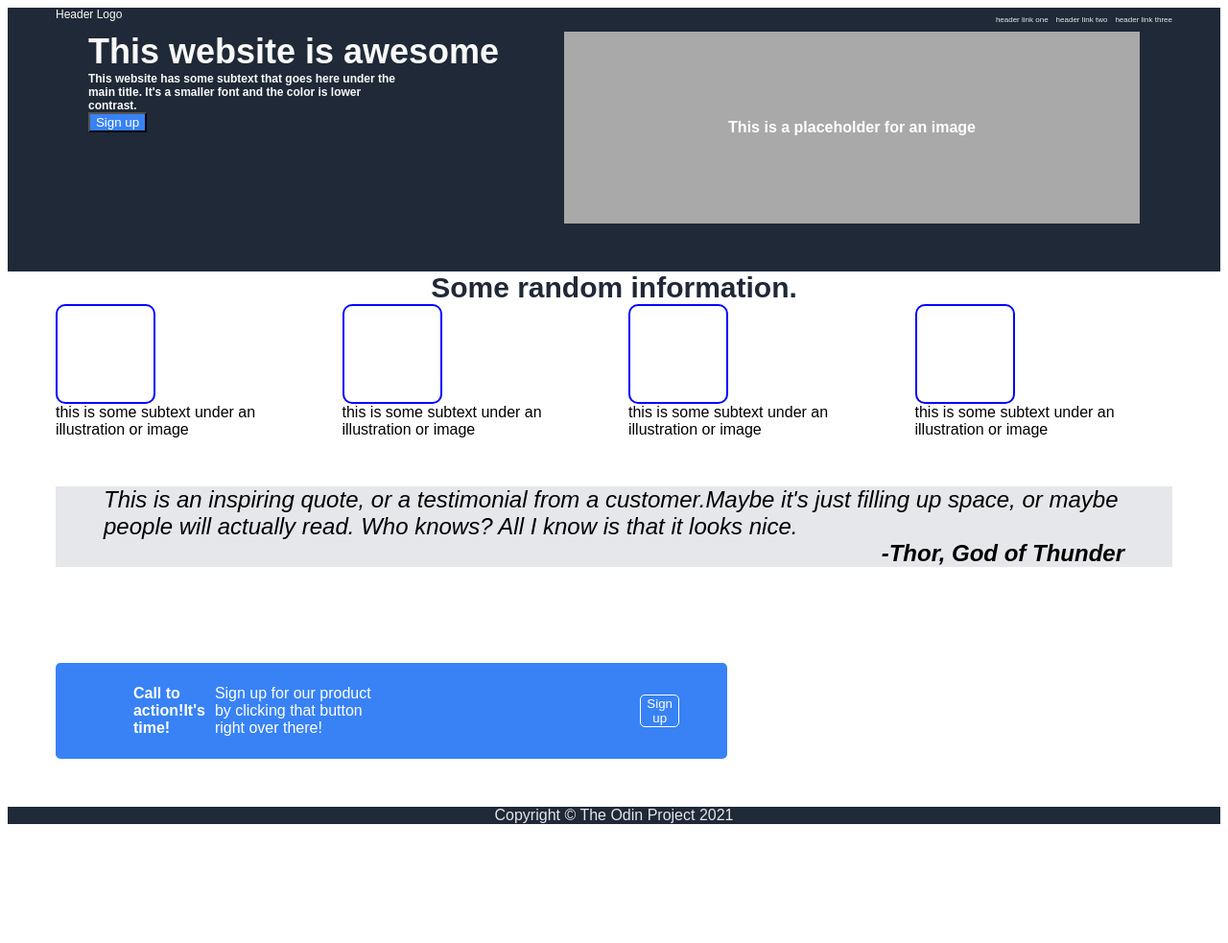
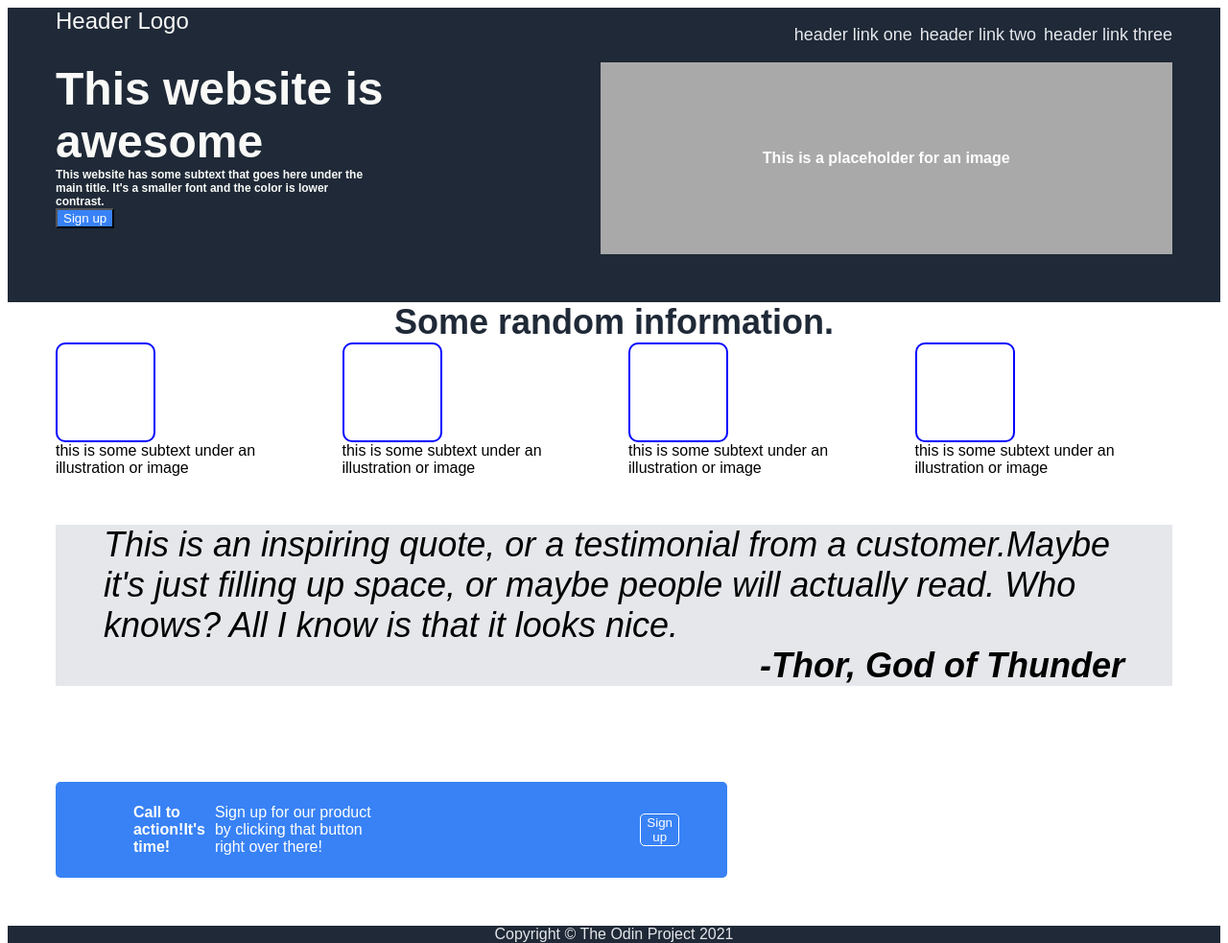
Before and after one commit to mengz02/Landing-Page---Odin-Project-assignment, a plain HTML site: page index.html in a window 1280 px wide. Shown: the whole page at 96% size. Before the commit the page ends 859 px from the top, so only its background shows below. Drawn offline with Linux system fonts and the light colour scheme.

Commit message:
correct font size

```diff
--- a/style.css
+++ b/style.css
@@ -25,7 +25,7 @@
 
 .section-three{
     padding: 0 50px;
-    font-size: 24px;
+    font-size: 36px;
     font-style: italic;
     background-color: #e5e7eb;
     display: flex;
@@ -68,12 +68,12 @@
 
 .logo{
     margin-right: auto;
-    font-size: 12px;
+    font-size: 24px;
     color: #f9faf8;
 }
 
 ul {
-    font-size: 8px;
+    font-size: 18px;
     color: #e5e7eb;
     list-style-type: none;
     display: flex;
@@ -88,7 +88,7 @@ ul {
 }
 
 .topic{
-    font-size: 36px;
+    font-size: 48px;
 }
 
 .text-one{
@@ -106,7 +106,7 @@ ul {
 }
 
 .random-info{
-    font-size: 30px;
+    font-size: 36px;
     font-weight: bolder;
     color: #1f2937;
     display: flex;
```
